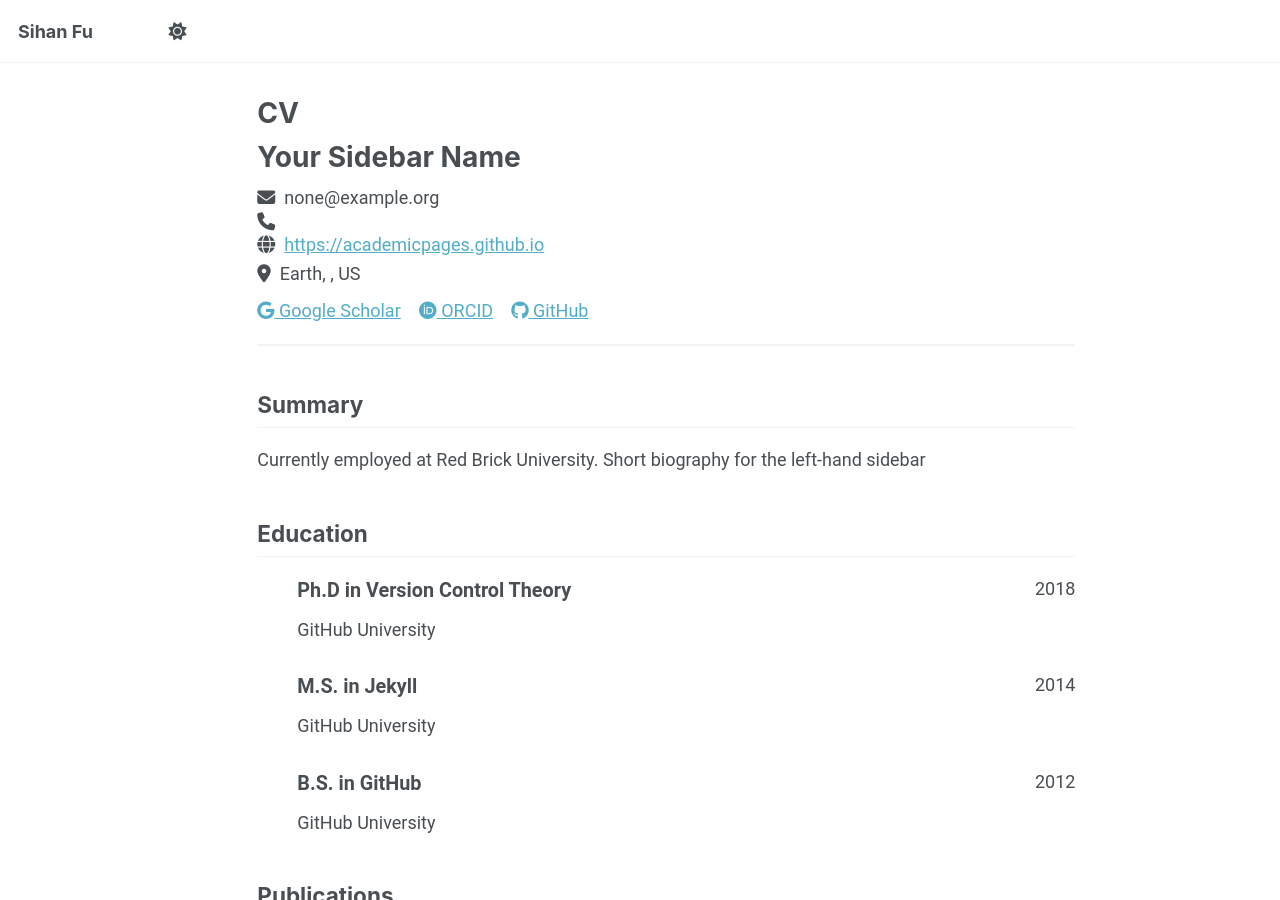
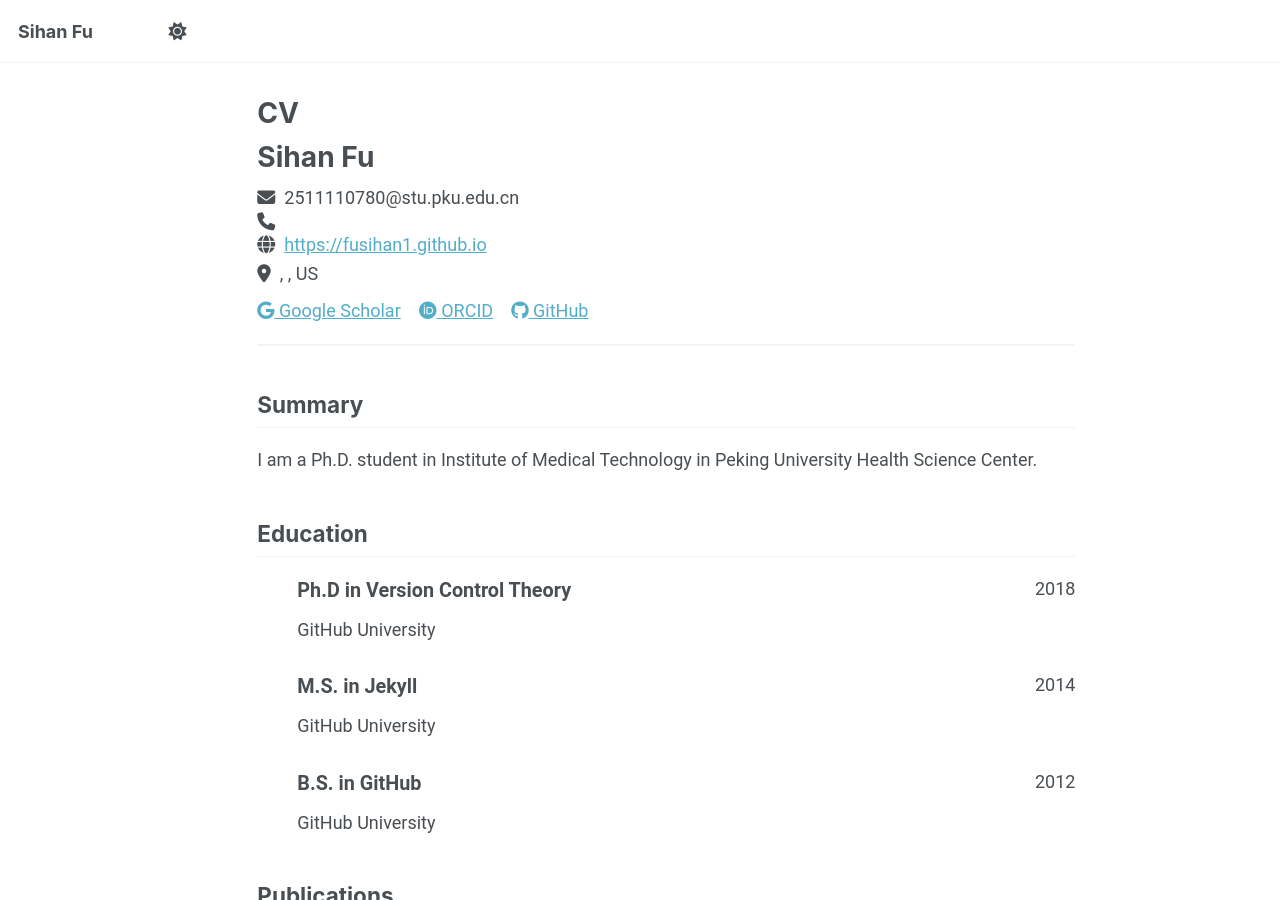
Before and after one commit to FuSihan1/FuSihan1.github.io, a Jekyll site: the page built from _pages/cv-json.md, in a window 1280 px wide and 900 px high. Built offline with Jekyll 4.4.1, drawn with Linux system fonts in a browser that asks for light colours; a script that is not in the unit is left out.

Commit message:
Update cv.json

```diff
--- a/_data/cv.json
+++ b/_data/cv.json
@@ -1,14 +1,14 @@
 {
   "basics": {
-    "name": "Your Sidebar Name",
-    "email": "none@example.org",
+    "name": "Sihan Fu",
+    "email": "2511110780@stu.pku.edu.cn",
     "phone": "",
-    "website": "https://academicpages.github.io",
-    "summary": "Currently employed at Red Brick University. Short biography for the left-hand sidebar",
+    "website": "https://fusihan1.github.io",
+    "summary": "I am a Ph.D. student in Institute of Medical Technology in Peking University Health Science Center.",
     "location": {
       "address": "",
       "postalCode": "",
-      "city": "Earth",
+      "city": "",
       "countryCode": "US",
       "region": ""
     },
```
